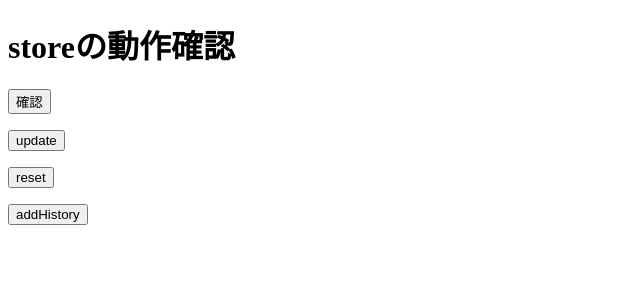
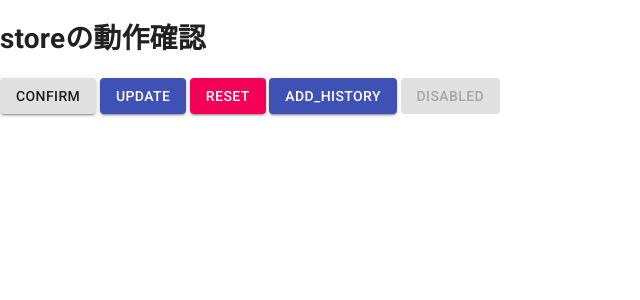
Before and after one commit to numa-C/IFT-Calendar-FE, a Next.js app in the folder src/: page / in a window 1280 px wide. Shown: the top 300 px of the page, without its empty margins (0-640 px from the left). Built offline with nearby package versions, Linux system fonts and the light colour scheme.

Commit message:
- Set material-ui settings.

```diff
--- a/src/src/pages/_app.tsx
+++ b/src/src/pages/_app.tsx
@@ -1,22 +1,47 @@
-import { AppProps } from 'next/app';
-import { Provider } from 'react-redux';
-import { persistStore } from 'redux-persist';
-import { PersistGate } from 'redux-persist/integration/react';
+import React from 'react'
+import { AppProps } from 'next/app'
+import { Provider } from 'react-redux'
+import { persistStore } from 'redux-persist'
+import { PersistGate } from 'redux-persist/integration/react'
 import 'tailwindcss/tailwind.css';
 
+import Head from 'next/head'
+import { CssBaseline } from '@material-ui/core'
+
+import { ThemeProvider, createTheme } from '@material-ui/core/styles'
+import blue from '@material-ui/core/colors/blue';
 import { useStore } from '../state/store';
+import theme from './theme'
+
 
 const MyApp = ({ Component, pageProps }: AppProps): JSX.Element => {
-  const store = useStore();
-  const persistor = persistStore(store);
+  React.useEffect(() => {
+    // Remove the server-side injected CSS.
+    const jssStyles = document.querySelector('#jss-server-side')
+    jssStyles?.parentElement?.removeChild(jssStyles)
+  }, [])
+  const store = useStore()
+  const persistor = persistStore(store)
 
   return (
-    <Provider store={store}>
-      <PersistGate persistor={persistor}>
-        <Component {...pageProps} />
-      </PersistGate>
-    </Provider>
+    <>
+      <Head>
+        <title>IFT-Any</title>
+        <meta
+          name="viewport"
+          content="minimum-scale=1, initial-scale=1, width=device-width"
+        />
+      </Head>
+      <ThemeProvider theme={theme}>
+        <Provider store={store}>
+          <CssBaseline />
+          <PersistGate persistor={persistor}>
+            <Component {...pageProps} />
+          </PersistGate>
+        </Provider>
+      </ThemeProvider>
+    </>
   )
-};
+}
 
 export default MyApp;
--- a/src/src/pages/_document.tsx
+++ b/src/src/pages/_document.tsx
@@ -1,5 +1,7 @@
 import React from 'react';
 import Document, { Html, Head, Main, NextScript } from 'next/document';
+import theme from './theme'
+
 
 interface MyDocumentInterface {
   url: string
@@ -27,6 +29,9 @@ class MyDocument extends Document implements MyDocumentInterface {
           <meta property="og:image" content={`${this.url}/ogp.png`} />
           <meta name="twitter:card" content="summary_large_image" />
           <meta name="format-detection" content="telephone=no" />
+          {/* PWA primary color */}
+          <meta name="theme-color" content={theme.palette.primary.main} />
+          <link rel="stylesheet" href="https://fonts.googleapis.com/css?family=Roboto:300,400,500,700&display=swap" />
           <link rel="apple-touch-icon" href="/apple-touch-icon.png" />
         </Head>
         <body>
--- a/src/src/pages/index.tsx
+++ b/src/src/pages/index.tsx
@@ -6,9 +6,9 @@ import { useDispatch, useSelector } from 'react-redux';
 import { RootState } from '../state/store';
 import { userSlice } from '../state/ducks/user';
 
-// import { Button } from '@material-ui/core';
+import { Button } from '@material-ui/core';
 
-const StorePage = (): JSX.Element => {
+const HomePage = (): JSX.Element => {
   const dispatch = useDispatch();
   const user = useSelector((state: RootState) => state.user);
 
@@ -39,31 +39,17 @@ const StorePage = (): JSX.Element => {
   return (
     <div>
       <h1>storeの動作確認</h1>
-      <p>
-        <button type="button" onClick={handleConfirm}>
-          確認
-        </button>
-      </p>
+      <Button variant="contained" onClick={handleConfirm}>CONFIRM</Button>{ ' ' }
 
-      <p>
-        <button type="button" onClick={handleUpdate}>
-          update
-        </button>
-      </p>
+      <Button variant="contained" color="primary" onClick={handleUpdate}>UPDATE</Button>{ ' ' }
 
-      <p>
-        <button type="button" onClick={handleReset}>
-          reset
-        </button>
-      </p>
+      <Button variant="contained" color="secondary" onClick={handleReset}>RESET</Button>{ ' ' }
 
-      <p>
-        <button type="button" onClick={handleAddHistory}>
-          addHistory
-        </button>
-      </p>
+      <Button variant="contained" color="primary" onClick={handleAddHistory}>ADD_HISTORY</Button>{' '}
+
+      <Button variant="contained" disabled>Disabled</Button>{ ' ' }
     </div>
   )
 };
 
-export default StorePage;
+export default HomePage;
--- /dev/null
+++ b/src/src/pages/theme.ts
@@ -0,0 +1,21 @@
+import { createTheme } from '@material-ui/core/styles'
+import { red } from '@material-ui/core/colors'
+
+const theme = createTheme({
+  palette: {
+    //primary: {
+    //  main: '#556cd6',
+    //},
+    //secondary: {
+    //  main: '#19857b',
+    //},
+    error: {
+      main: red.A400,
+    },
+    background: {
+      default: '#fff',
+    },
+  },
+})
+
+export default theme
```
